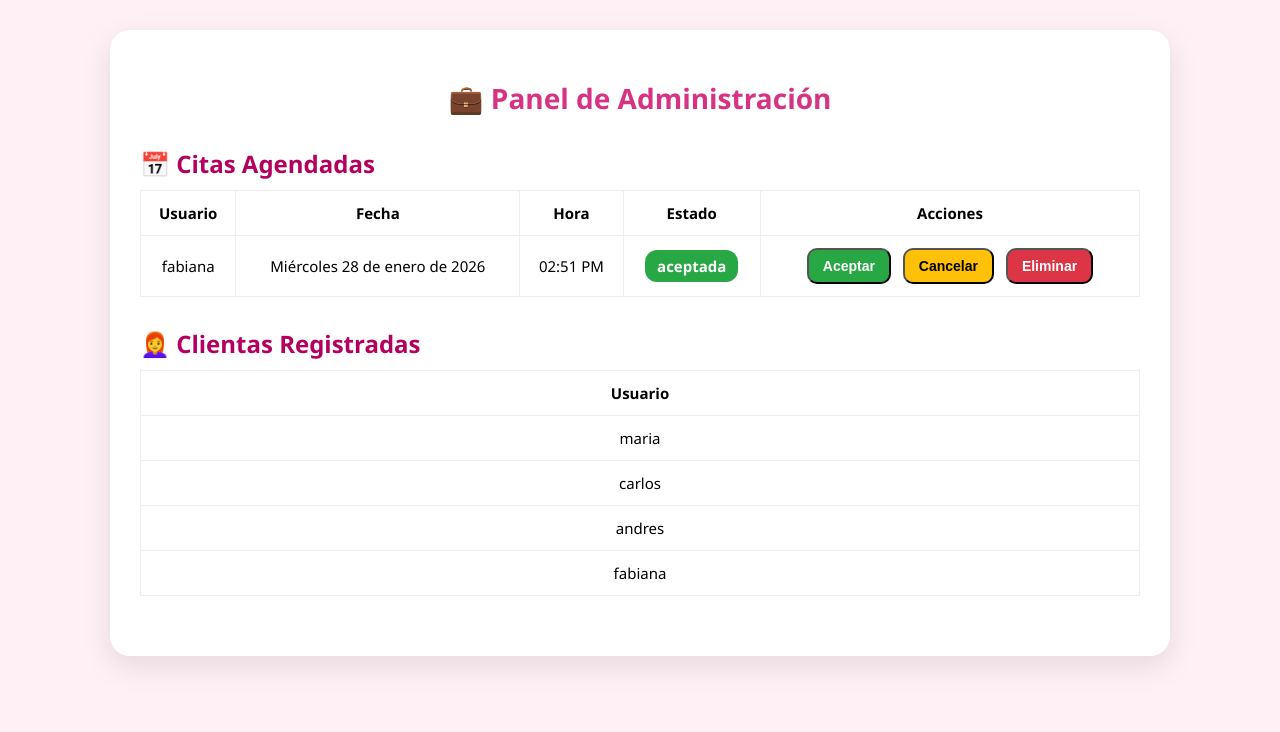
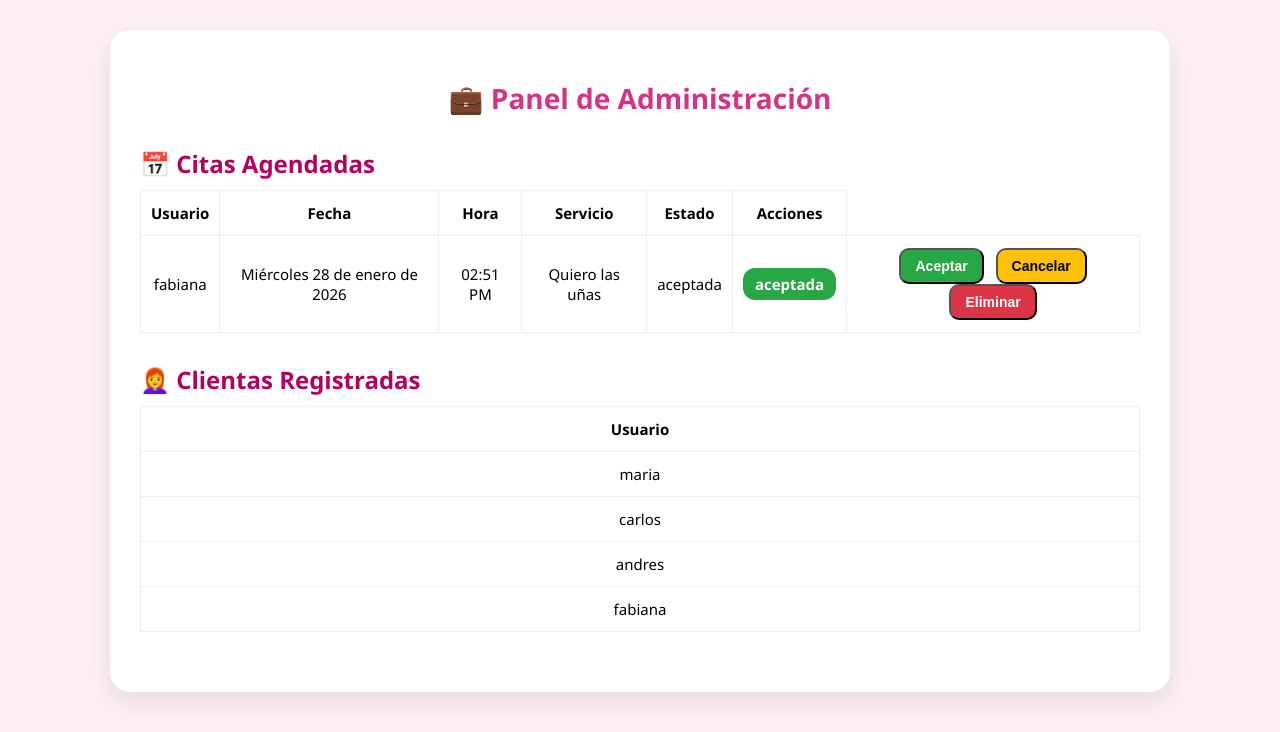
Before and after one commit to barberapp-juan/citas-yoleida, a Flask app: page /admin in a window 1280 px wide. Shown: the top 732 px of the page. Run offline with Flask 3, Linux system fonts and the light colour scheme; the visitor is signed in with stand-in values (Sample User, id 1).

Commit message:
Se agrega columna servicio en panel admin

```diff
--- a/templates/dashboard_admin.html
+++ b/templates/dashboard_admin.html
@@ -12,10 +12,11 @@
 
         <h2 class="admin-subtitle">📅 Citas Agendadas</h2>
         <table class="admin-table">
-            <tr>
+             <tr>
                 <th>Usuario</th>
                 <th>Fecha</th>
                 <th>Hora</th>
+                <th>Servicio</th>
                 <th>Estado</th>
                 <th>Acciones</th>
             </tr>
@@ -24,6 +25,8 @@
                 <td>{{ cita['usuario'] }}</td>
                 <td>{{ cita['fecha'] }}</td>
                 <td>{{ cita['hora'] }}</td>
+                <td>{{ cita.servicio }}</td>
+                <td>{{ cita.estado }}</td>
                 <td>
                     <span class="estado {{ cita['estado']|lower }}">{{ cita['estado'] }}</span>
                 </td>
```
